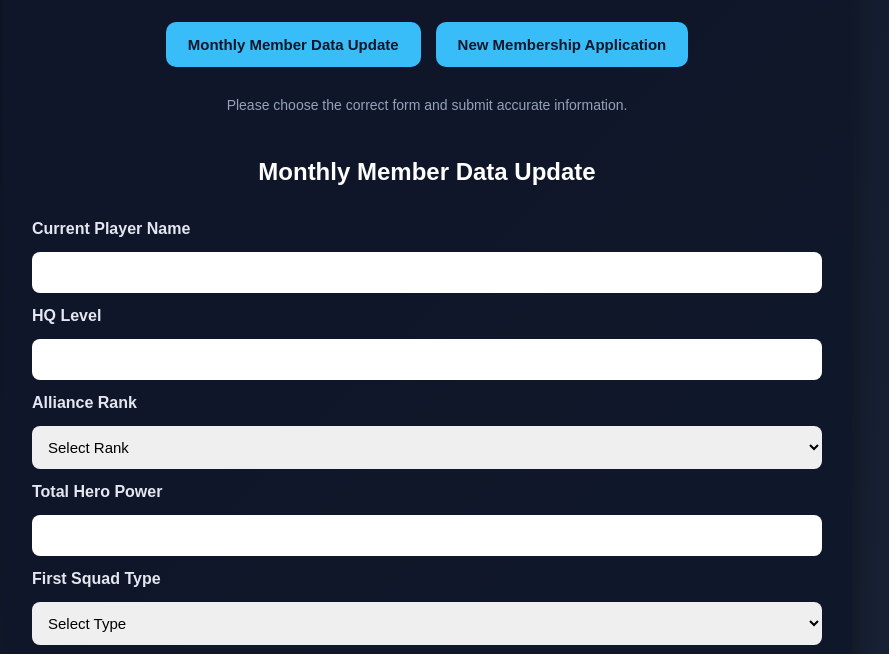
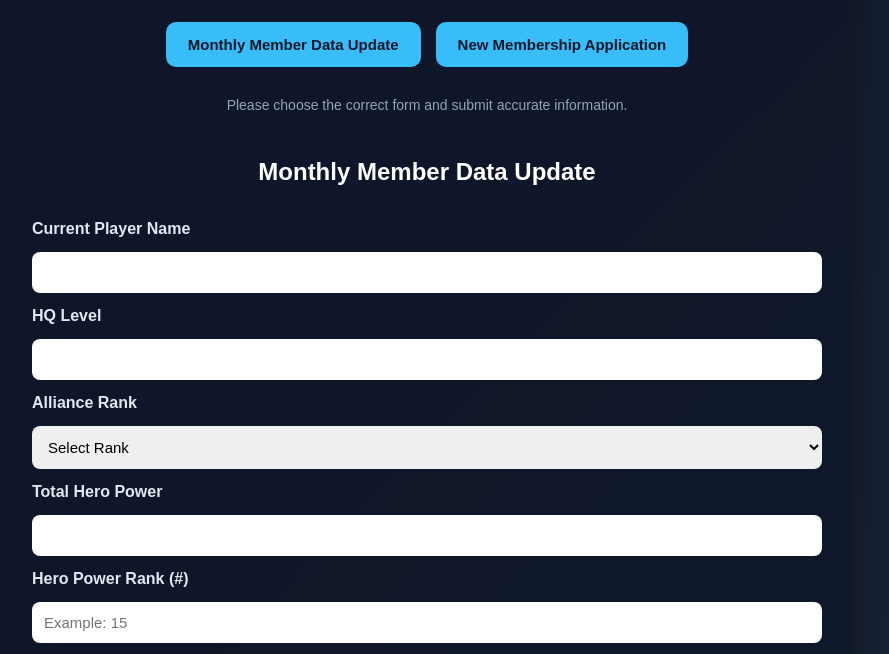
Before and after one commit to lastwar1691support/TILD-Alliance-Portal, a plain HTML site: page index.html in a window 1280 px wide. Both pictures are taken after a click on the button "Monthly Member Data Update". Shown: the part 145-799 px from the top of the page, without its empty margins (213-1102 px from the left). Drawn offline with Linux system fonts and the light colour scheme.

Commit message:
Update index.html

```diff
--- a/index.html
+++ b/index.html
@@ -137,6 +137,9 @@ font-size: 13px;
 <label>Total Hero Power</label>
 <input type="text" name="Total Hero Power" required>
 
+<label>Hero Power Rank (#)</label>
+<input type="number" name="Hero Power Rank" placeholder="Example: 15" required>
+
 <label>First Squad Type</label>
 <select name="First Squad Type" required>
 <option value="">Select Type</option>
@@ -204,6 +207,9 @@ font-size: 13px;
 <label>Total Hero Power</label>
 <input type="text" name="Total Hero Power" required>
 
+<label>Hero Power Rank (#)</label>
+<input type="number" name="Hero Power Rank" placeholder="Example: 15" required>
+
 <label>First Squad Type</label>
 <select name="First Squad Type" required>
 <option value="">Select Type</option>
```
